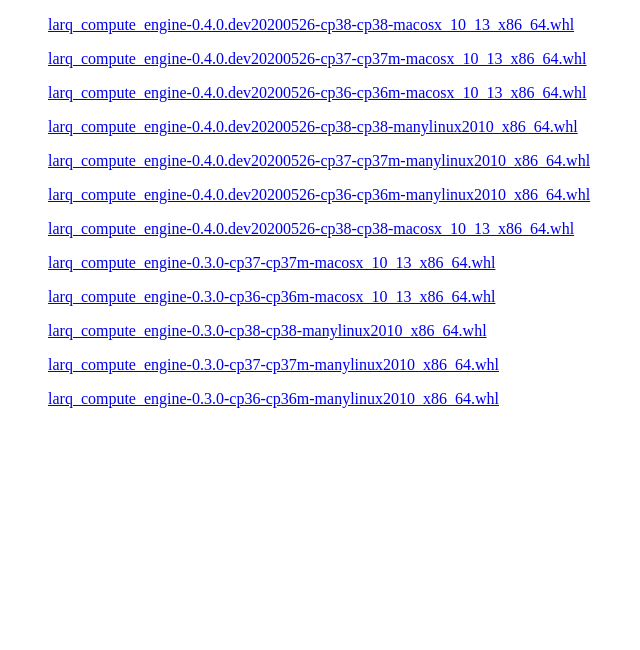
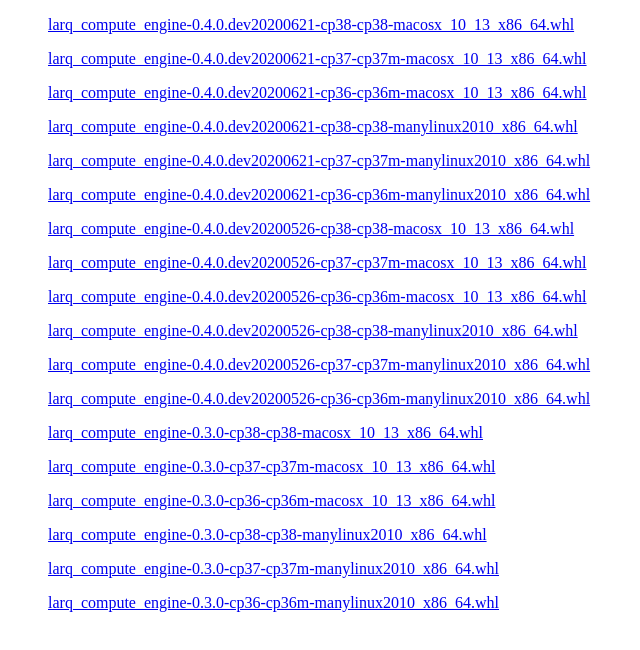
Before and after one commit to AdamHillier/lce-pypi-repo, a plain HTML site: page larq-compute-engine/index.html in a window 1280 px wide. Shown: the whole page, without its empty margins (0-640 px from the left). Drawn offline with Linux system fonts and the light colour scheme.

Commit message:
v0.4.0.dev20200621

```diff
--- a/larq-compute-engine/index.html
+++ b/larq-compute-engine/index.html
@@ -2,6 +2,44 @@
 <html>
     <head></head>
     <body>
+        <!-- 0.4.0.dev20200621 -->
+        <ul>
+            <a
+                href="https://github.com/AdamHillier/lce-pypi-repo/releases/download/v0.4.0.dev20200621/larq_compute_engine-0.4.0.dev20200621-cp38-cp38-macosx_10_13_x86_64.whl"
+                >larq_compute_engine-0.4.0.dev20200621-cp38-cp38-macosx_10_13_x86_64.whl</a
+            >
+        </ul>
+        <ul>
+            <a
+                href="https://github.com/AdamHillier/lce-pypi-repo/releases/download/v0.4.0.dev20200621/larq_compute_engine-0.4.0.dev20200621-cp37-cp37m-macosx_10_13_x86_64.whl"
+                >larq_compute_engine-0.4.0.dev20200621-cp37-cp37m-macosx_10_13_x86_64.whl</a
+            >
+        </ul>
+        <ul>
+            <a
+                href="https://github.com/AdamHillier/lce-pypi-repo/releases/download/v0.4.0.dev20200621/larq_compute_engine-0.4.0.dev20200621-cp36-cp36m-macosx_10_13_x86_64.whl"
+                >larq_compute_engine-0.4.0.dev20200621-cp36-cp36m-macosx_10_13_x86_64.whl</a
+            >
+        </ul>
+        <ul>
+            <a
+                href="https://github.com/AdamHillier/lce-pypi-repo/releases/download/v0.4.0.dev20200621/larq_compute_engine-0.4.0.dev20200621-cp38-cp38-manylinux2010_x86_64.whl"
+                >larq_compute_engine-0.4.0.dev20200621-cp38-cp38-manylinux2010_x86_64.whl</a
+            >
+        </ul>
+        <ul>
+            <a
+                href="https://github.com/AdamHillier/lce-pypi-repo/releases/download/v0.4.0.dev20200621/larq_compute_engine-0.4.0.dev20200621-cp37-cp37m-manylinux2010_x86_64.whl"
+                >larq_compute_engine-0.4.0.dev20200621-cp37-cp37m-manylinux2010_x86_64.whl</a
+            >
+        </ul>
+        <ul>
+            <a
+                href="https://github.com/AdamHillier/lce-pypi-repo/releases/download/v0.4.0.dev20200621/larq_compute_engine-0.4.0.dev20200621-cp36-cp36m-manylinux2010_x86_64.whl"
+                >larq_compute_engine-0.4.0.dev20200621-cp36-cp36m-manylinux2010_x86_64.whl</a
+            >
+        </ul>
+        <!-- 0.4.0.dev20200526 -->
         <ul>
             <a
                 href="https://github.com/AdamHillier/lce-pypi-repo/releases/download/v0.4.0.dev20200526/larq_compute_engine-0.4.0.dev20200526-cp38-cp38-macosx_10_13_x86_64.whl"
@@ -38,10 +76,11 @@
                 >larq_compute_engine-0.4.0.dev20200526-cp36-cp36m-manylinux2010_x86_64.whl</a
             >
         </ul>
+        <!-- 0.3.0-nightly -->
         <ul>
             <a
-                href="https://github.com/AdamHillier/lce-pypi-repo/releases/download/v3.0-nightly/larq_compute_engine-0.4.0.dev20200526-cp38-cp38-macosx_10_13_x86_64.whl"
-                >larq_compute_engine-0.4.0.dev20200526-cp38-cp38-macosx_10_13_x86_64.whl</a
+                href="https://github.com/AdamHillier/lce-pypi-repo/releases/download/v3.0-nightly/larq_compute_engine-0.3.0-cp38-cp38-macosx_10_13_x86_64.whl"
+                >larq_compute_engine-0.3.0-cp38-cp38-macosx_10_13_x86_64.whl</a
             >
         </ul>
         <ul>
```
